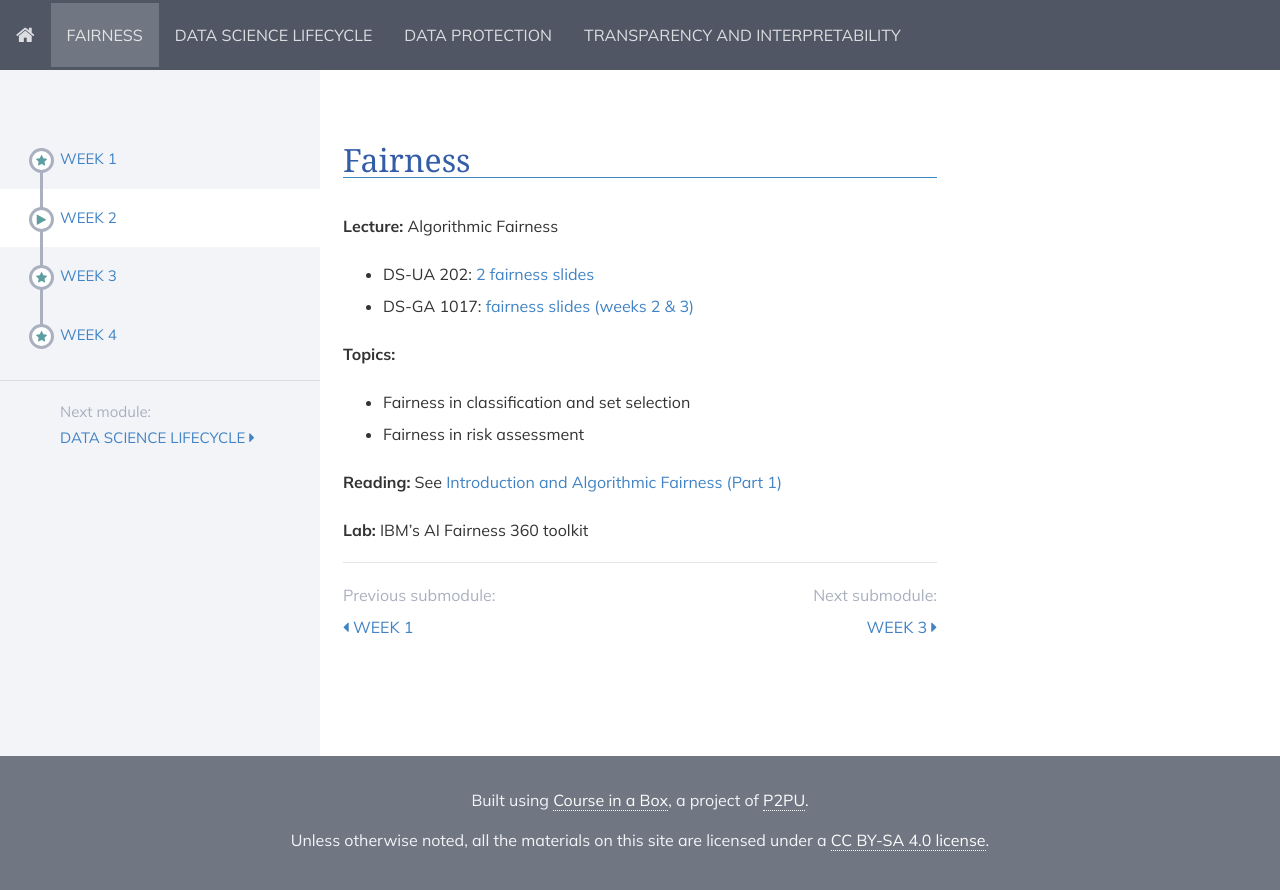
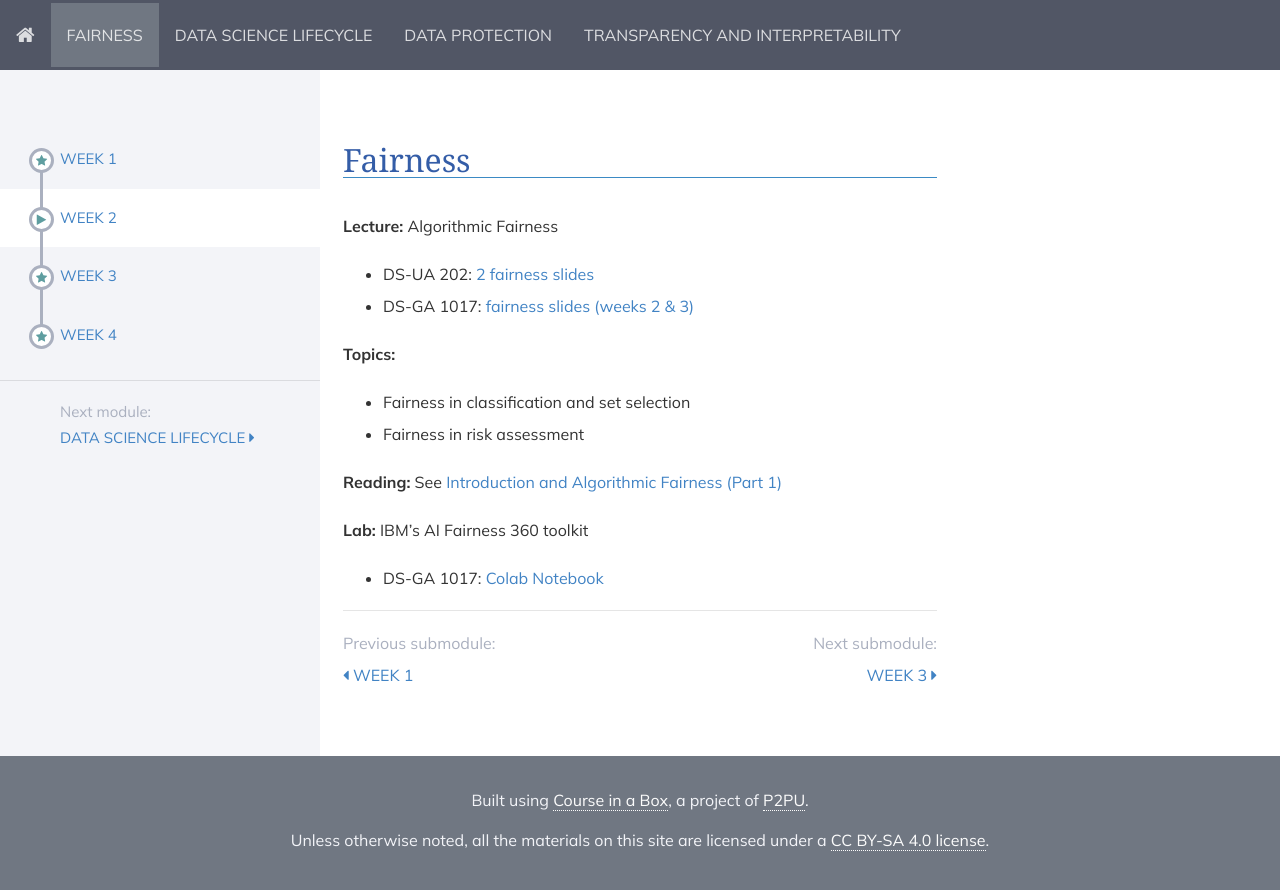
Before and after one commit to DataResponsibly/rds24, a Jekyll site: the page built from modules/fairness/_posts/2000-01-02-week2.md, in a window 1280 px wide. Shown: the top 890 px of the page. Built offline with Jekyll 4.4.1, drawn with Linux system fonts in a browser that asks for light colours; nearby versions of some CDN libraries.

Commit message:
Update 2000-01-02-week2.md

```diff
--- a/modules/fairness/_posts/2000-01-02-week2.md
+++ b/modules/fairness/_posts/2000-01-02-week2.md
@@ -18,4 +18,4 @@ title: Week 2
 
 **Lab:** IBM's AI Fairness 360 toolkit
 
-[//]: * [Colab Notebook](https://colab.research.google.com/drive/1AltLU91gDiVmuWYu6GtfhitqJx5McQUI?usp=sharing)
+* DS-GA 1017: [Colab Notebook](https://drive.google.com/file/d/1tEjVTS012N3IWD5rlRYswmcc0Wc9UIr_/view?usp=sharing)
```
